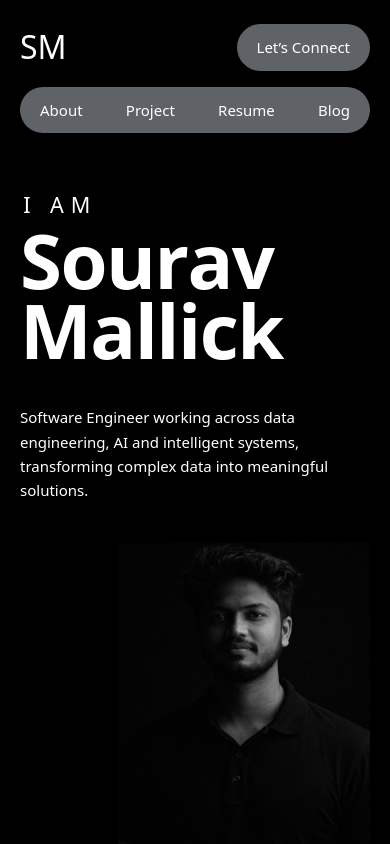
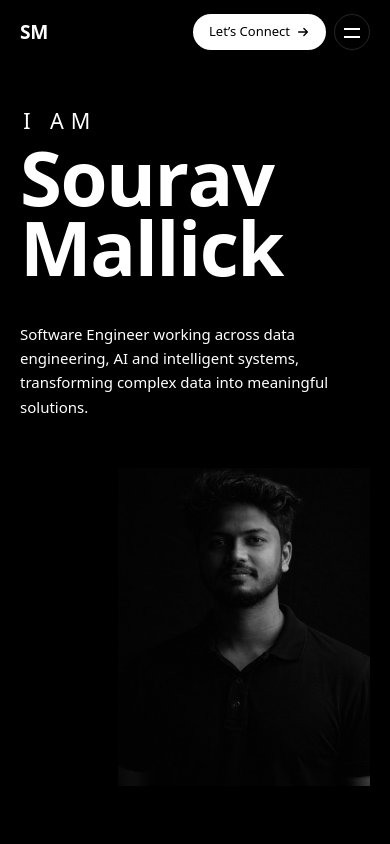
Before and after one commit to Franky1107/PortfolioNEXT, a Next.js app: page / in a window 390 px wide. Shown: the top 844 px of the page. Built offline with nearby package versions, Linux system fonts and the light colour scheme.

Commit message:
Slimmer, modern header
Fixed 64–72px bar that turns to frosted glass on scroll, a small glass
pill for the links, a white "Let's Connect" button, and a compact menu
on phones. The header now sits outside <Thread> so it stays above it.

```diff
--- a/src/app/page.tsx
+++ b/src/app/page.tsx
@@ -1,4 +1,5 @@
 import Thread from "@/components/thread/Thread";
+import Nav from "@/components/Nav";
 import Hero from "@/components/Hero";
 import FunnelSection from "@/components/FunnelSection";
 import NextSections from "@/components/NextSections";
@@ -6,6 +7,9 @@ import NextSections from "@/components/NextSections";
 export default function Home() {
   return (
     <main>
+      {/* Fixed header — outside <Thread> so it always sits above the thread */}
+      <Nav />
+
       {/* Everything inside <Thread> can be reached by the thread */}
       <Thread>
         <Hero />
--- a/src/components/Hero.tsx
+++ b/src/components/Hero.tsx
@@ -1,5 +1,4 @@
 import Image from "next/image";
-import Nav from "./Nav";
 
 /** Splits a word into one <span> per letter so the thread can weave through them. */
 function Letters({ word, anchor }: { word: string; anchor: string }) {
@@ -16,10 +15,8 @@ function Letters({ word, anchor }: { word: string; anchor: string }) {
 
 export default function Hero() {
   return (
-    <section id="top" data-thread="hero" className="relative flex min-h-[100svh] flex-col px-5 pb-10 pt-6 md:px-[3vw] md:pb-0 md:pt-0">
-      <Nav />
-
-      <div className="mt-14 grid flex-1 grid-cols-1 gap-10 md:mt-[1.8vw] md:grid-cols-[minmax(0,1fr)_30.3vw] md:gap-[3vw]">
+    <section id="top" data-thread="hero" className="relative flex min-h-[100svh] flex-col px-5 pb-10 pt-24 md:px-[3vw] md:pb-0 md:pt-[96px]">
+      <div className="grid flex-1 grid-cols-1 gap-10 md:grid-cols-[minmax(0,1fr)_30.3vw] md:gap-[3vw]">
         {/* LEFT — name + tagline */}
         <div className="flex flex-col justify-center md:pb-[5vw] md:pt-[8vw]">
           <p data-thread="iam" className="self-start pl-[0.15em] text-[1.35rem] font-medium tracking-[0.32em] md:text-[2.6vw]">
--- a/src/components/Nav.tsx
+++ b/src/components/Nav.tsx
@@ -1,25 +1,65 @@
+"use client";
+
+import { useEffect, useState } from "react";
+
 // Edit the links here. "#name" scrolls to the section with id="name".
 const LINKS = [
   { label: "About", href: "#about" },
-  { label: "Project", href: "#projects" },
+  { label: "Projects", href: "#projects" },
   { label: "Resume", href: "#resume" },
   { label: "Blog", href: "#blog" },
 ];
 
+const Arrow = ({ className = "" }: { className?: string }) => (
+  <svg width="14" height="14" viewBox="0 0 16 16" fill="none" aria-hidden className={className}>
+    <path d="M3 8h10M9 4l4 4-4 4" stroke="currentColor" strokeWidth="1.6" strokeLinecap="round" strokeLinejoin="round" />
+  </svg>
+);
+
+/**
+ * Slim, fixed header.
+ * - transparent at the top of the page, frosted glass once you scroll
+ * - desktop: centred glass pill of links + white "Let's Connect" button
+ * - mobile: logo, "Let's Connect" and a menu button that opens the links
+ */
 export default function Nav() {
+  const [scrolled, setScrolled] = useState(false);
+  const [open, setOpen] = useState(false);
+
+  useEffect(() => {
+    const onScroll = () => setScrolled(window.scrollY > 24);
+    onScroll();
+    window.addEventListener("scroll", onScroll, { passive: true });
+    return () => window.removeEventListener("scroll", onScroll);
+  }, []);
+
+  const solid = scrolled || open;
+
   return (
-    <header className="flex flex-wrap items-center justify-between gap-y-4">
+    <header
+      className={`fixed inset-x-0 top-0 z-50 border-b transition-[background-color,border-color,backdrop-filter] duration-300 ${
+        open
+          ? "border-white/10 bg-black/90 backdrop-blur-xl"
+          : solid
+            ? "border-white/10 bg-black/55 backdrop-blur-xl"
+            : "border-transparent bg-transparent"
+      }`}
+    >
+      <div className="relative flex h-16 items-center justify-between px-5 md:h-[72px] md:px-[3vw]">
         {/* Logo */}
-      <a href="#top" className="text-[2rem] leading-none md:text-[clamp(2rem,3.3vw,3rem)]" aria-label="Sourav Mallick — home">
+        <a href="#top" aria-label="Sourav Mallick — home" className="type-wide text-[1.2rem] leading-none tracking-tight">
           SM
         </a>
 
-      {/* Centre pill — moves to its own full-width row on phones */}
-      <nav aria-label="Main" className="order-3 w-full rounded-[1.6rem] bg-pill md:order-none md:w-[54.5%] md:rounded-[2rem]">
-        <ul className="flex items-center justify-between px-5 py-3 text-[15px] md:justify-around md:px-[1.5vw] md:py-[1.55vw] md:text-[clamp(1rem,1.9vw,1.75rem)]">
+        {/* Desktop links — a small glass pill, centred */}
+        <nav aria-label="Main" className="absolute left-1/2 hidden -translate-x-1/2 md:block">
+          <ul className="flex items-center gap-1 rounded-full border border-white/10 bg-white/[0.06] p-1 backdrop-blur-md">
             {LINKS.map((l) => (
               <li key={l.label}>
-              <a href={l.href} className="transition-opacity hover:opacity-70">
+                <a
+                  href={l.href}
+                  className="block rounded-full px-4 py-1.5 text-[14px] text-white/70 transition-colors hover:bg-white/10 hover:text-white"
+                >
                   {l.label}
                 </a>
               </li>
@@ -27,13 +67,47 @@ export default function Nav() {
           </ul>
         </nav>
 
+        <div className="flex items-center gap-2">
           {/* Call to action */}
           <a
             href="#contact"
-        className="rounded-[1.6rem] bg-pill px-5 py-3 text-[15px] transition-opacity hover:opacity-80 md:rounded-[2rem] md:px-[0.8vw] md:py-[1.55vw] md:text-[clamp(1rem,2.2vw,2rem)] md:leading-none"
+            className="group inline-flex items-center gap-1.5 rounded-full bg-white px-4 py-2 text-[13px] font-medium text-black transition-colors hover:bg-white/85 md:text-[14px]"
           >
             Let’s Connect
+            <Arrow className="transition-transform duration-200 group-hover:translate-x-0.5" />
           </a>
+
+          {/* Mobile menu button */}
+          <button
+            type="button"
+            aria-label={open ? "Close menu" : "Open menu"}
+            aria-expanded={open}
+            aria-controls="mobile-menu"
+            onClick={() => setOpen((o) => !o)}
+            className="grid h-9 w-9 place-items-center rounded-full border border-white/15 md:hidden"
+          >
+            <span className="relative block h-3 w-4">
+              <span className={`absolute left-0 h-[1.5px] w-4 bg-white transition-transform duration-200 ${open ? "top-1.5 rotate-45" : "top-0.5"}`} />
+              <span className={`absolute left-0 h-[1.5px] w-4 bg-white transition-transform duration-200 ${open ? "top-1.5 -rotate-45" : "top-2.5"}`} />
+            </span>
+          </button>
+        </div>
+      </div>
+
+      {/* Mobile menu */}
+      {open && (
+        <nav id="mobile-menu" aria-label="Main" className="border-t border-white/10 px-5 pb-6 pt-2 md:hidden">
+          <ul className="flex flex-col">
+            {LINKS.map((l) => (
+              <li key={l.label}>
+                <a href={l.href} onClick={() => setOpen(false)} className="block border-b border-white/5 py-3 text-lg text-white/85">
+                  {l.label}
+                </a>
+              </li>
+            ))}
+          </ul>
+        </nav>
+      )}
     </header>
   );
 }
```
Lines whose indentation alone changed are shown as unchanged.
